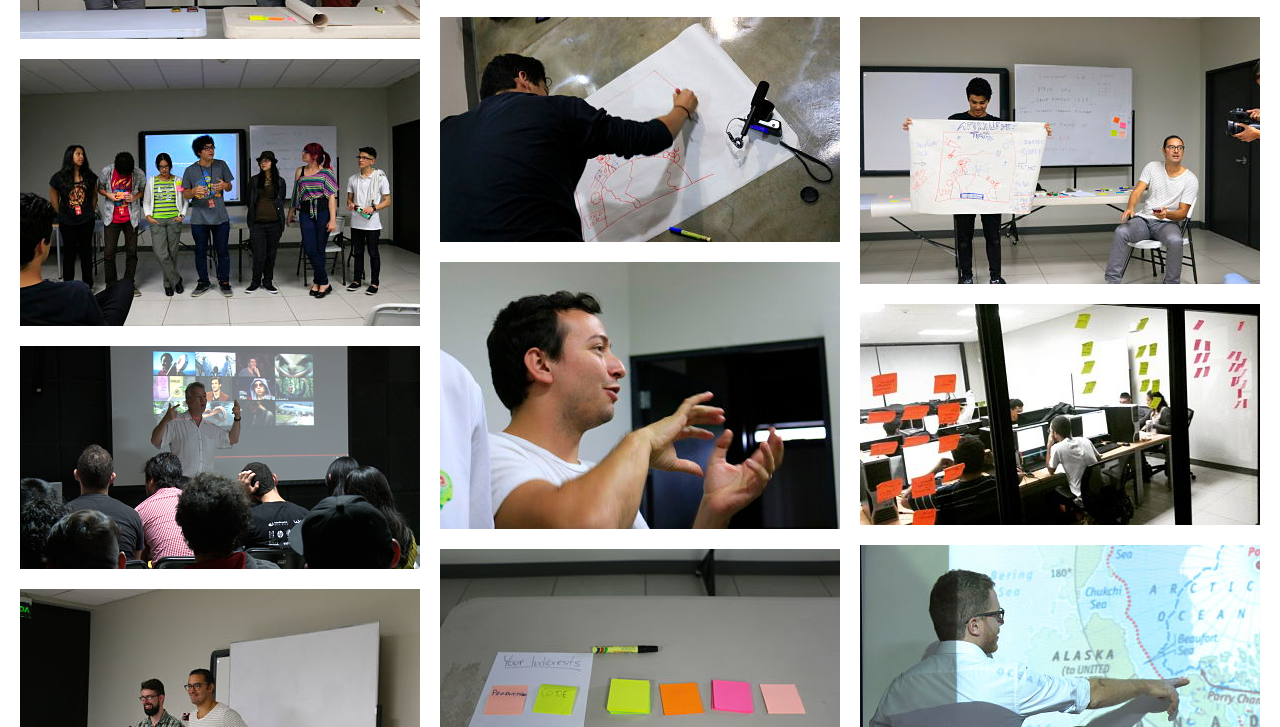
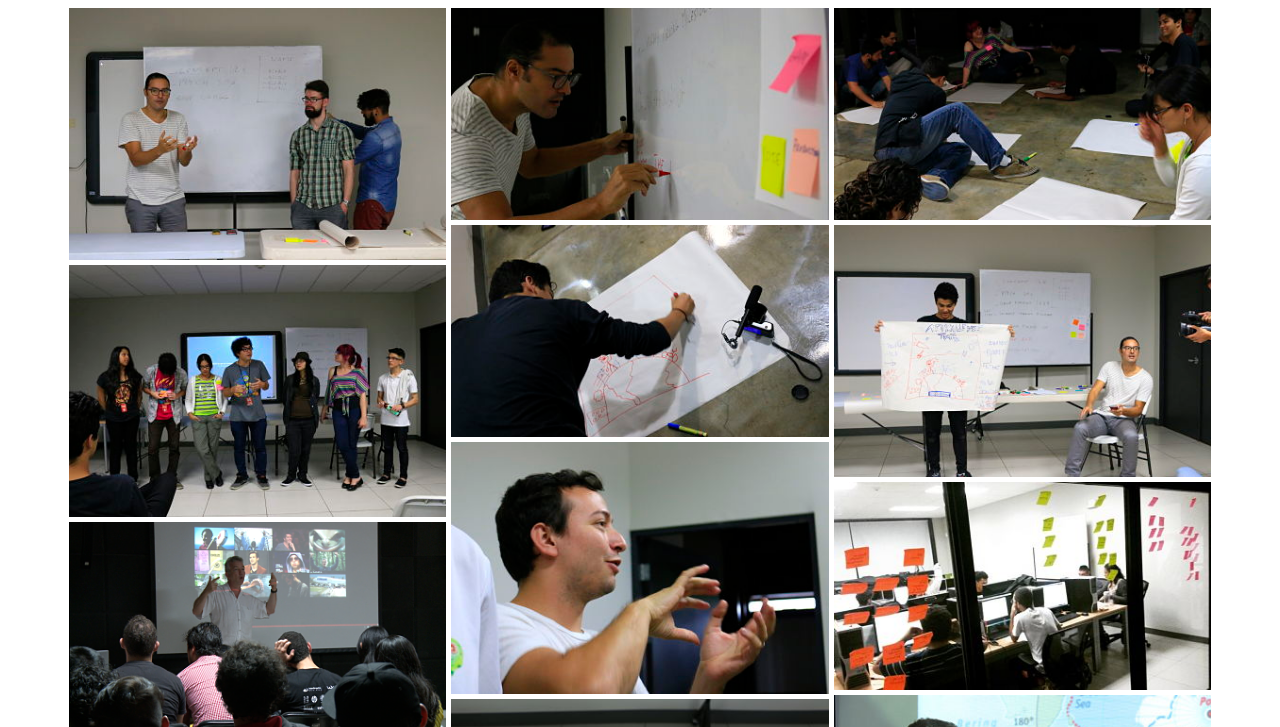
Before and after one commit to cetav-ddw/gamedesign, a plain HTML site: page pages/galeria.html in a window 1280 px wide. Shown: the part 248-975 px from the top of the page. Drawn offline with nearby package versions, Linux system fonts and the light colour scheme; files that its build step writes are made by us from their sources; a web font is replaced by a local one.

Commit message:
Galeria modificada

```diff
--- a/js/main.js
+++ b/js/main.js
@@ -2,11 +2,11 @@ window.onload = function(){
         var options =
         {
             srcNode: 'img',             // grid items (class, node)
-            margin: '20px',             // margin in pixel, default: 0px
+            margin: '5px',             // margin in pixel, default: 0px
             width: '100px',             // grid item width in pixel, default: 220px
             max_width: '500px',              // dynamic gird item width if specified, (pixel)
             resizable: true,            // re-layout if window resize
             transition: 'all 0.5s ease' // support transition for CSS3, default: all 0.5s ease
         }
-        document.querySelector('.galeria').gridify(options);
+        document.querySelector('.grid').gridify(options);
     }
--- a/pages/galeria.html
+++ b/pages/galeria.html
@@ -2,15 +2,16 @@
 <html lang="en">
 <head>
 	<meta charset="UTF-8">
-  <link rel="stylesheet" type="text/css" href="css/normalize.css">
-  <link rel="stylesheet" type="text/css" href="css/style.css">
+  <link rel="stylesheet" type="text/css" href="../css/normalize.css">
+  <link rel="stylesheet" type="text/css" href="../css/style.css">
 	<title>Cetav Game Jam 2015</title>
 </head>
 <body>
   <header></header>
   <!-- Gallery Section -->
-  <section>
-  	<div class="galeria">
+  <section class="gallery">
+  	<h3 class="title-main">Galeria</h3>
+  	<div class="grid">
     <img src="../img/galeria/01.jpg">
     <img src="../img/galeria/02.jpg">
     <img src="../img/galeria/03.jpg">
--- a/sass/partials/modules/_gallery.scss
+++ b/sass/partials/modules/_gallery.scss
@@ -1,3 +1,8 @@
 //
 // Making of Game Jam Galeria
 //
+
+.grid{
+	margin: 0 auto;
+	width: 90%;
+}
```
Also changed, not shown: css/style.css, 1 other file.
